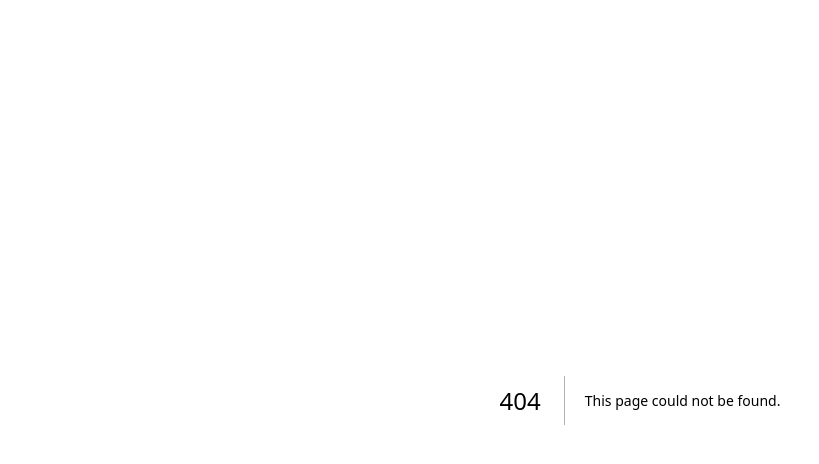
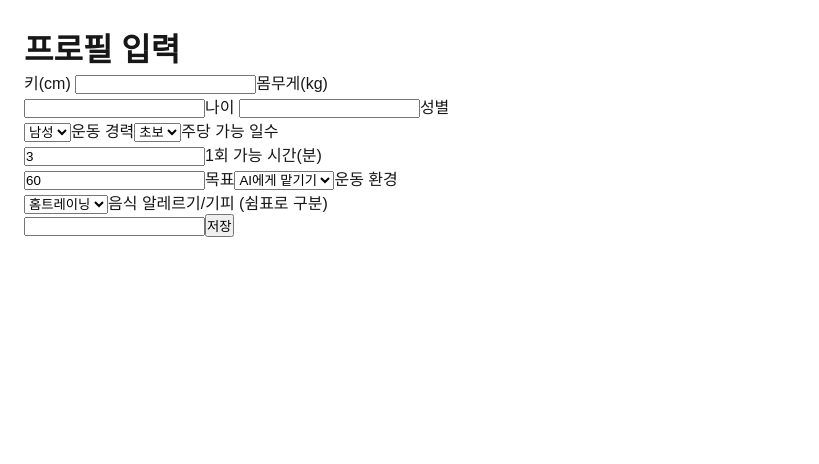
Before and after one commit to wobe8333-hub/my_project, a Next.js app: page /profile in a window 1280 px wide. Before the commit this address had no page. Shown: the top 464 px of the page, without its empty margins (0-819 px from the left). Built offline with nearby package versions, Linux system fonts and the light colour scheme.

Commit message:
feat: 프로필 입력/조회 기능 추가

```diff
--- /dev/null
+++ b/app/api/profile/route.ts
@@ -0,0 +1,27 @@
+import { NextResponse } from 'next/server'
+import { createServerSupabase } from '@/lib/supabase/server'
+import { getProfile, upsertProfile, type ProfileInput } from '@/lib/profile'
+
+export async function GET() {
+  const supabase = await createServerSupabase()
+  const { data: userData } = await supabase.auth.getUser()
+  if (!userData.user) return NextResponse.json({ error: '로그인이 필요합니다' }, { status: 401 })
+
+  const profile = await getProfile(supabase, userData.user.id)
+  return NextResponse.json({ profile })
+}
+
+export async function POST(request: Request) {
+  const supabase = await createServerSupabase()
+  const { data: userData } = await supabase.auth.getUser()
+  if (!userData.user) return NextResponse.json({ error: '로그인이 필요합니다' }, { status: 401 })
+
+  const input = (await request.json()) as ProfileInput
+
+  try {
+    await upsertProfile(supabase, userData.user.id, input)
+    return NextResponse.json({ ok: true })
+  } catch (err) {
+    return NextResponse.json({ error: (err as Error).message }, { status: 400 })
+  }
+}
--- /dev/null
+++ b/app/profile/page.tsx
@@ -0,0 +1,99 @@
+'use client'
+
+import { useState } from 'react'
+import { useRouter } from 'next/navigation'
+
+export default function ProfilePage() {
+  const [form, setForm] = useState({
+    heightCm: '',
+    weightKg: '',
+    age: '',
+    gender: 'male',
+    experienceLevel: 'beginner',
+    weeklyDays: '3',
+    sessionMinutes: '60',
+    goal: '',
+    environment: 'home',
+    gymName: '',
+    allergies: '',
+  })
+  const [message, setMessage] = useState<string | null>(null)
+  const router = useRouter()
+
+  async function handleSubmit(e: React.FormEvent) {
+    e.preventDefault()
+    const res = await fetch('/api/profile', {
+      method: 'POST',
+      headers: { 'Content-Type': 'application/json' },
+      body: JSON.stringify({
+        heightCm: Number(form.heightCm),
+        weightKg: Number(form.weightKg),
+        age: Number(form.age),
+        gender: form.gender,
+        experienceLevel: form.experienceLevel,
+        weeklyDays: Number(form.weeklyDays),
+        sessionMinutes: Number(form.sessionMinutes),
+        goal: form.goal || undefined,
+        environment: form.environment,
+        gymName: form.gymName || undefined,
+        allergies: form.allergies
+          .split(',')
+          .map((s) => s.trim())
+          .filter(Boolean),
+      }),
+    })
+    if (res.ok) {
+      setMessage('저장되었습니다.')
+      router.push('/today')
+    } else {
+      const data = await res.json()
+      setMessage('오류: ' + data.error)
+    }
+  }
+
+  return (
+    <main style={{ padding: 24, maxWidth: 480 }}>
+      <h1>프로필 입력</h1>
+      <form onSubmit={handleSubmit}>
+        <label>키(cm) <input value={form.heightCm} onChange={(e) => setForm({ ...form, heightCm: e.target.value })} required /></label>
+        <label>몸무게(kg) <input value={form.weightKg} onChange={(e) => setForm({ ...form, weightKg: e.target.value })} required /></label>
+        <label>나이 <input value={form.age} onChange={(e) => setForm({ ...form, age: e.target.value })} required /></label>
+        <label>성별
+          <select value={form.gender} onChange={(e) => setForm({ ...form, gender: e.target.value })}>
+            <option value="male">남성</option>
+            <option value="female">여성</option>
+          </select>
+        </label>
+        <label>운동 경력
+          <select value={form.experienceLevel} onChange={(e) => setForm({ ...form, experienceLevel: e.target.value })}>
+            <option value="beginner">초보</option>
+            <option value="intermediate">중급</option>
+            <option value="advanced">고급</option>
+          </select>
+        </label>
+        <label>주당 가능 일수 <input value={form.weeklyDays} onChange={(e) => setForm({ ...form, weeklyDays: e.target.value })} required /></label>
+        <label>1회 가능 시간(분) <input value={form.sessionMinutes} onChange={(e) => setForm({ ...form, sessionMinutes: e.target.value })} required /></label>
+        <label>목표
+          <select value={form.goal} onChange={(e) => setForm({ ...form, goal: e.target.value })}>
+            <option value="">AI에게 맡기기</option>
+            <option value="cut">감량</option>
+            <option value="bulk">근육증가</option>
+            <option value="maintain">유지</option>
+          </select>
+        </label>
+        <label>운동 환경
+          <select value={form.environment} onChange={(e) => setForm({ ...form, environment: e.target.value })}>
+            <option value="home">홈트레이닝</option>
+            <option value="gym">헬스장</option>
+          </select>
+        </label>
+        {form.environment === 'gym' && (
+          <label>헬스장 이름 <input value={form.gymName} onChange={(e) => setForm({ ...form, gymName: e.target.value })} /></label>
+        )}
+        <label>음식 알레르기/기피 (쉼표로 구분) <input value={form.allergies} onChange={(e) => setForm({ ...form, allergies: e.target.value })} /></label>
+        <button type="submit">저장</button>
+      </form>
+      {message && <p>{message}</p>}
+    </main>
+  )
+}
--- /dev/null
+++ b/lib/profile.ts
@@ -0,0 +1,70 @@
+import type { SupabaseClient } from '@supabase/supabase-js'
+
+export interface ProfileInput {
+  heightCm: number
+  weightKg: number
+  bodyFatPct?: number
+  muscleMassKg?: number
+  age: number
+  gender: 'male' | 'female'
+  experienceLevel: 'beginner' | 'intermediate' | 'advanced'
+  weeklyDays: number
+  sessionMinutes: number
+  goal?: 'cut' | 'bulk' | 'maintain'
+  environment: 'gym' | 'home'
+  gymName?: string
+  allergies: string[]
+}
+
+const REQUIRED_KEYS: (keyof ProfileInput)[] = [
+  'heightCm',
+  'weightKg',
+  'age',
+  'gender',
+  'experienceLevel',
+  'weeklyDays',
+  'sessionMinutes',
+  'environment',
+]
+
+export async function upsertProfile(
+  supabase: SupabaseClient,
+  userId: string,
+  input: ProfileInput
+) {
+  const missing = REQUIRED_KEYS.filter((key) => input[key] === undefined || input[key] === null)
+  if (missing.length > 0) {
+    throw new Error('필수 입력값이 누락되었습니다: ' + missing.join(', '))
+  }
+
+  const { error } = await supabase.from('profiles').upsert({
+    user_id: userId,
+    height_cm: input.heightCm,
+    weight_kg: input.weightKg,
+    body_fat_pct: input.bodyFatPct ?? null,
+    muscle_mass_kg: input.muscleMassKg ?? null,
+    age: input.age,
+    gender: input.gender,
+    experience_level: input.experienceLevel,
+    weekly_days: input.weeklyDays,
+    session_minutes: input.sessionMinutes,
+    goal: input.goal ?? null,
+    environment: input.environment,
+    gym_name: input.gymName ?? null,
+    allergies: input.allergies,
+    updated_at: new Date().toISOString(),
+  })
+
+  if (error) throw new Error('프로필 저장에 실패했습니다: ' + error.message)
+}
+
+export async function getProfile(supabase: SupabaseClient, userId: string) {
+  const { data, error } = await supabase
+    .from('profiles')
+    .select('*')
+    .eq('user_id', userId)
+    .maybeSingle()
+
+  if (error) throw new Error('프로필 조회에 실패했습니다: ' + error.message)
+  return data
+}
```
Also changed, not shown: 1 other file (tests, documents, lock files or other folders).
